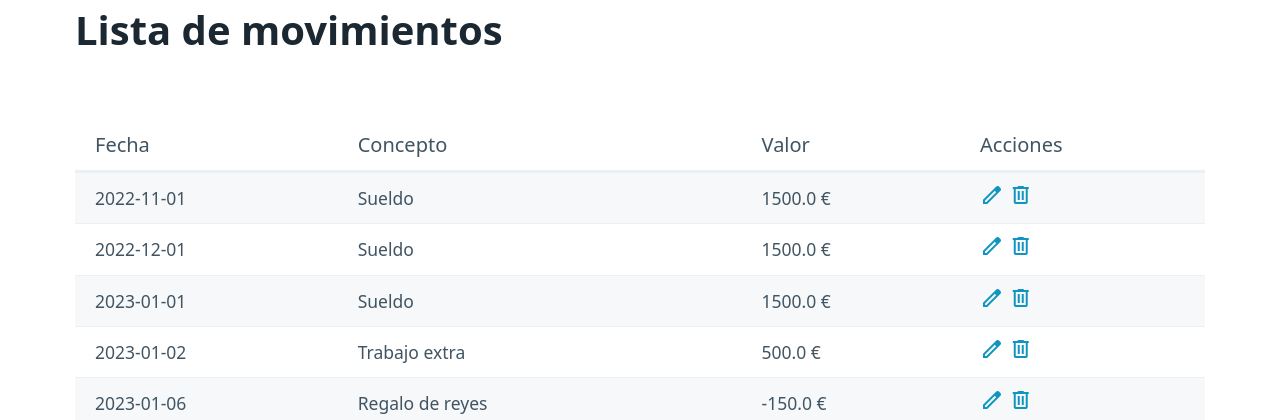
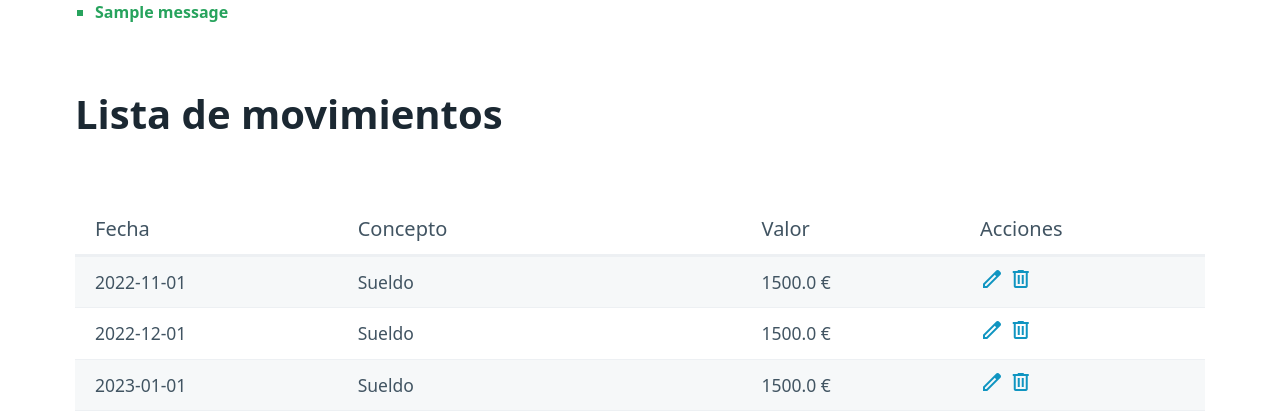
Before and after one commit to vosoflor/Flask_Classic_SQlite, a Flask app: page / in a window 1280 px wide. Shown: the part 272-692 px from the top of the page. Run offline with Flask 2, Linux system fonts and the light colour scheme; data comes from the database, SQL or seed files in the repository; both versions use the stored data as it was after the commit; one stand-in notice (Sample message) is shown.

Commit message:
Implementación de mensajes con flash de Flask

```diff
--- a/APP_IngresosGastos/routes.py
+++ b/APP_IngresosGastos/routes.py
@@ -1,4 +1,4 @@
-from flask import redirect, render_template, request, url_for
+from flask import redirect, render_template, request, url_for, flash
 from APP_IngresosGastos import app
 from APP_IngresosGastos.forms import MovementsForm
 from APP_IngresosGastos.models import delete_by, edit_by, insert, select_all, select_by
@@ -28,6 +28,7 @@ def create():
     else:
         if form.validate_on_submit():
             insert([form.Date.data, form.Description.data, form.Value.data])
+            flash("Movimiento registrado correctamente")
             return redirect(url_for("index")) # Otra forma de dirigirse a otra URL llamando la función
         else:
             return render_template("new.html", pageTitle = "Nuevo registro", requestForm = form)
@@ -39,6 +40,7 @@ def delete(id):
         return render_template("delete.html", pageTitle = "Eliminar registro", data = record)
     else:
         delete_by(id)
+        flash("Movimiento eliminado correctamente")
         return redirect("/")
 
 @app.route("/edit/<int:id>", methods=["GET", "POST"])
--- a/APP_IngresosGastos/static/css/styles.css
+++ b/APP_IngresosGastos/static/css/styles.css
@@ -17,3 +17,9 @@ ul.errors{
     font-weight: bold;
     font-size: 0.8em;
 }
+
+ul.flashes{
+    color: rgb(39, 163, 93);
+    font-weight: bold;
+    font-size: 0.8em;
+}
--- a/APP_IngresosGastos/templates/base.html
+++ b/APP_IngresosGastos/templates/base.html
@@ -25,6 +25,16 @@
     </nav>
 
     <section class="container">
+        {% with messages = get_flashed_messages() %}
+            {% if messages %}
+                <ul class=flashes>
+                    {% for message in messages %}
+                        <li>{{ message }}</li>
+                    {% endfor %}
+                </ul>
+            {% endif %}
+        {% endwith %}
+
         {% block pageSection %}
         {% endblock %}
     </section>
```
Also changed, not shown: data/movimientos.sqlite.
